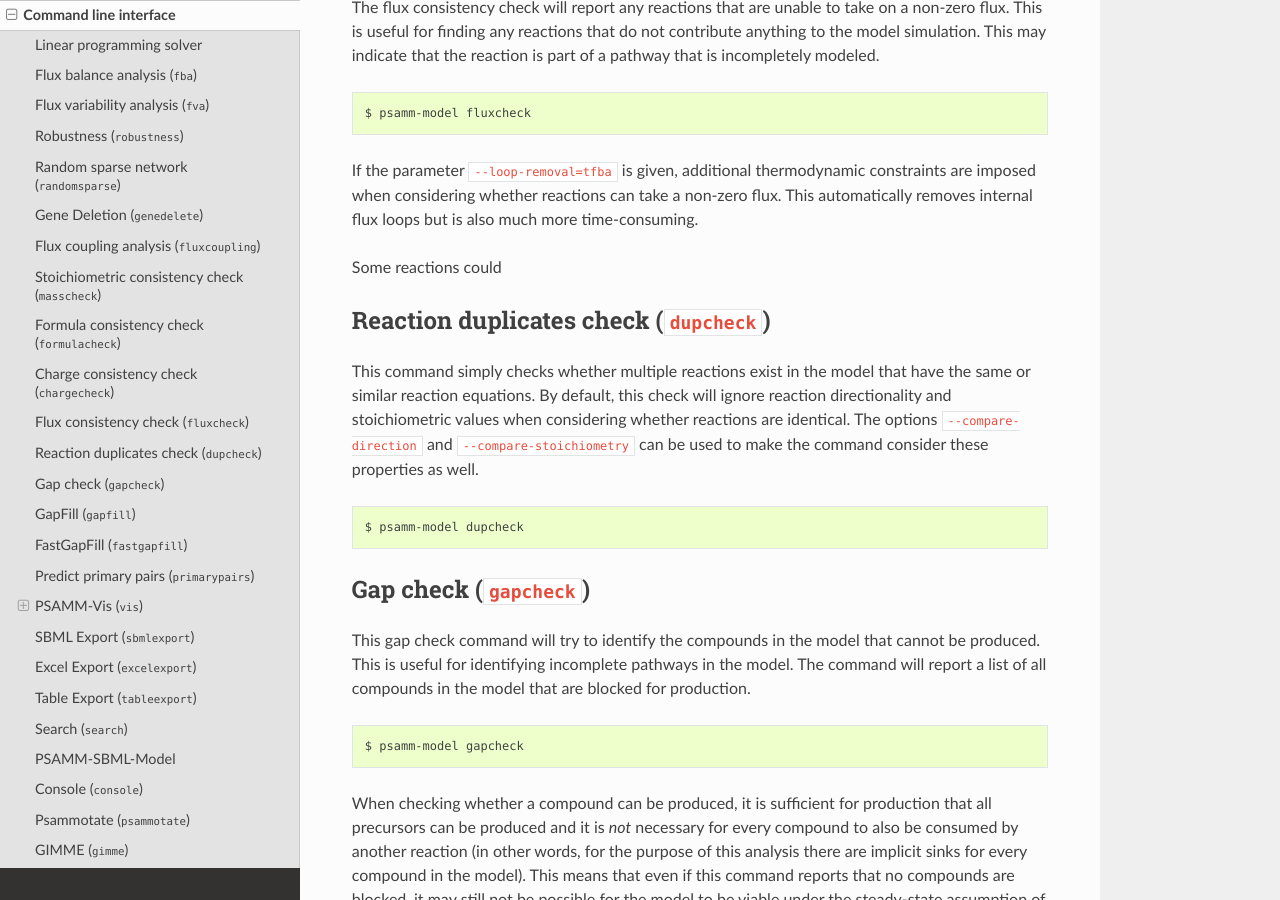
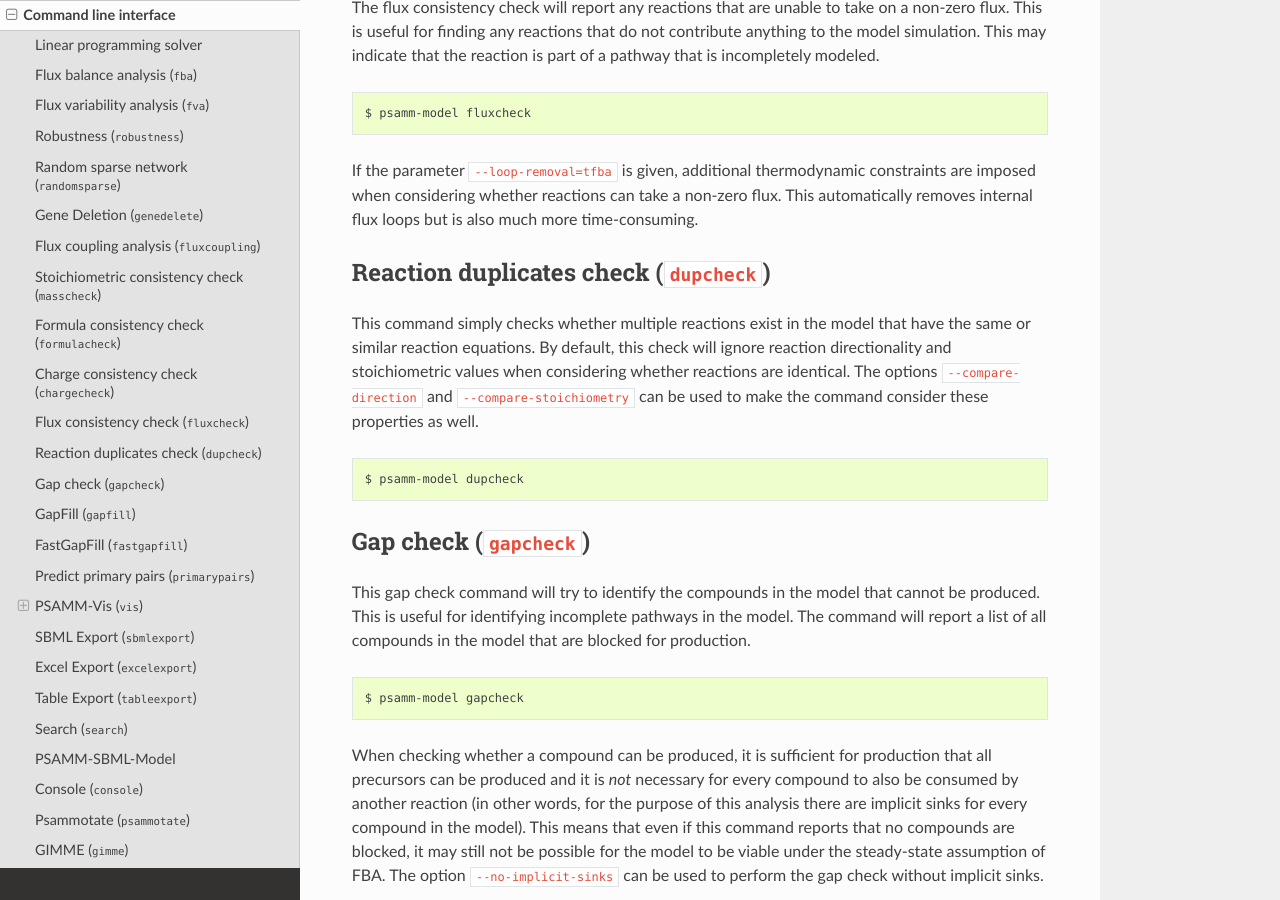
Before and after one commit to zhanglab/psamm, a Sphinx documentation site: the page built from docs/commands.rst, in a window 1280 px wide and 900 px high, scrolled down 8459 px. Built offline with Sphinx 7.4.7 and the Read the Docs theme 2.0.0, drawn with Linux system fonts in a browser that asks for light colours.

Commit message:
removed incomplete sentence from docs

```diff
--- a/docs/commands.rst
+++ b/docs/commands.rst
@@ -436,8 +436,6 @@ If the parameter ``--loop-removal=tfba`` is given, additional thermodynamic
 constraints are imposed when considering whether reactions can take a non-zero
 flux. This automatically removes internal flux loops but is also much more
 time-consuming.
-
-Some reactions could
 
 Reaction duplicates check (``dupcheck``)
 -----------------------------------------------
```
